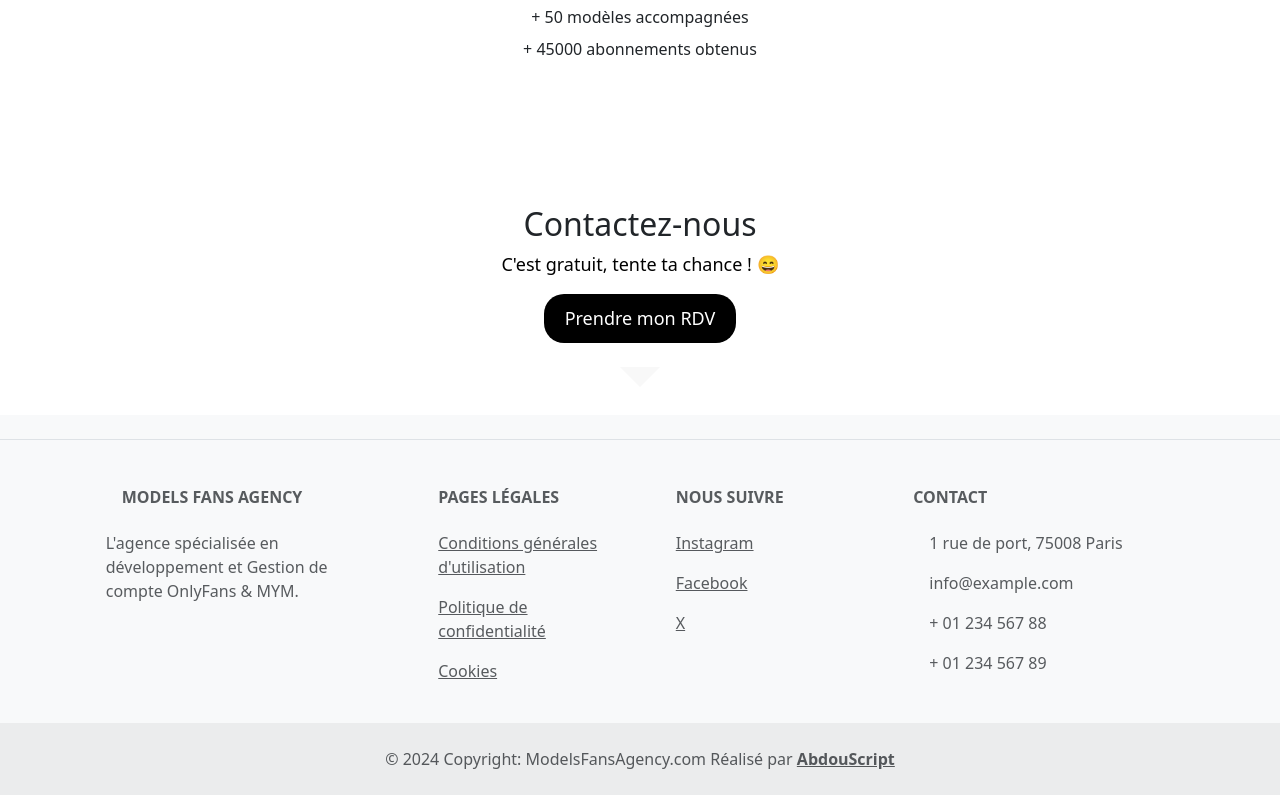
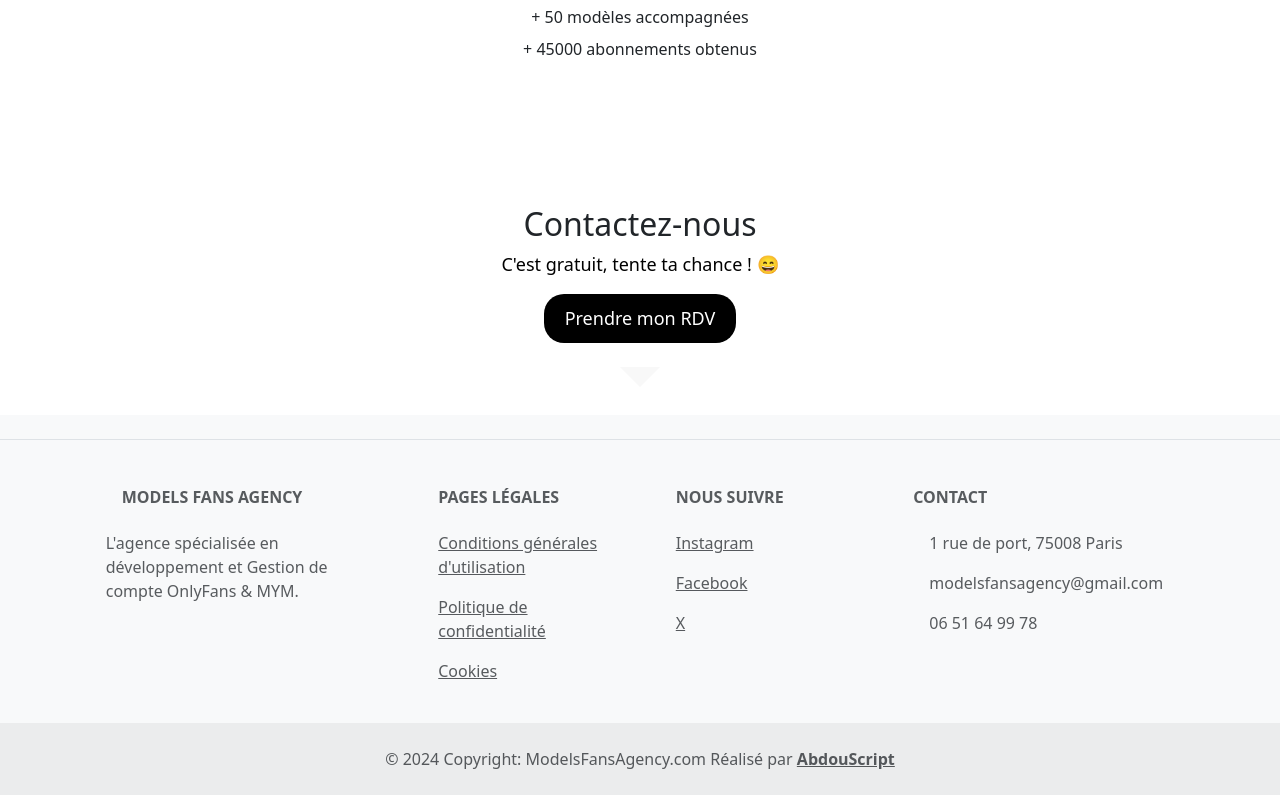
Before and after one commit to AbdouScript/Model-sFansAgency, a plain HTML site: page index.html in a window 1280 px wide. Shown: the part 2922-3717 px from the top of the page. Drawn offline with nearby package versions, Linux system fonts and the light colour scheme.

Commit message:
modification section contact

```diff
--- a/index.html
+++ b/index.html
@@ -303,10 +303,9 @@
             <p><i class="fas fa-home me-3"></i> 1 rue de port, 75008 Paris</p>
             <p>
               <i class="fas fa-envelope me-3"></i>
-              info@example.com
+              modelsfansagency@gmail.com
             </p>
-            <p><i class="fas fa-phone me-3"></i> + 01 234 567 88</p>
-            <p><i class="fas fa-print me-3"></i> + 01 234 567 89</p>
+            <p><i class="fas fa-phone me-3"></i> 06 51 64 99 78</p>
           </div>
           <!-- Grid column -->
         </div>
```
